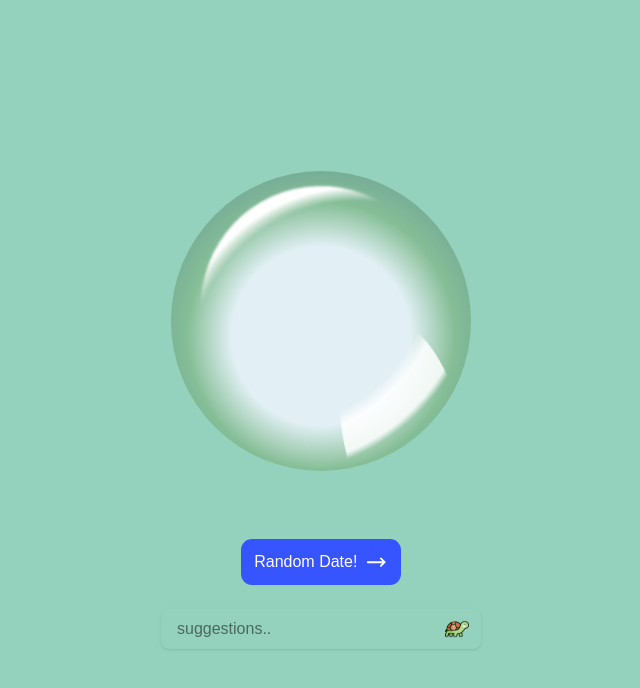
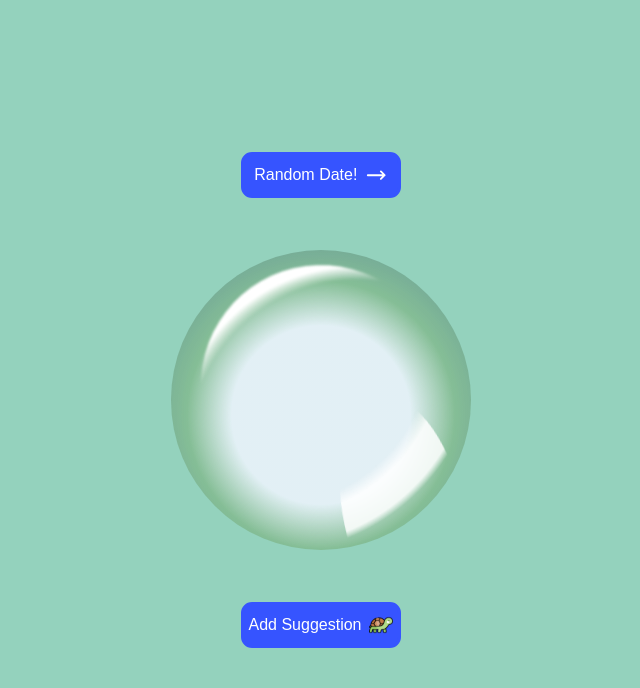
Before and after one commit to cejimenez57/date-ball, a Next.js app: page / in a window 1280 px wide. Shown: the top 688 px of the page, without its empty margins (319-959 px from the left). Built offline with nearby package versions, Linux system fonts and the light colour scheme.

Commit message:
Changed UI

```diff
--- a/app/page.tsx
+++ b/app/page.tsx
@@ -1,19 +1,14 @@
+"use client";
+
 export default function Home() {
   return (
     <div
-      className="min-h-screen flex flex-col items-center justify-center text-white"
+      className="min-h-screen flex flex-col items-center justify-center text-white relative"
       style={{ backgroundColor: '#94d2bd' }}
     >
-  {/* Ball */}
-  <div className="stage">
-        <figure className="ball bubble">
-          <span className="shadow"></span>
-        </figure>
-  </div>
 
-
-  {/* Button */}
-<button className="button mt-12">
+      {/* Random Date Button */}
+      <button className="button mb-8">
         <span className="text">Random Date!</span>
         <svg
           xmlns="http://www.w3.org/2000/svg"
@@ -30,20 +25,26 @@ export default function Home() {
         </svg>
       </button>
 
+      {/* Ball */}
+      <div className="stage my-8">
+        <figure className="ball bubble">
+          <span className="shadow"></span>
+        </figure>
+      </div>
 
-  {/* Text Box */}
-      <div className="mt-6 relative w-80">
-        <input
-          type="text"
-          placeholder="suggestions.."
-          className="w-full px-4 py-2 pr-12 rounded-lg text-black focus:outline-none focus:ring-2 focus:ring-[#274c77] shadow"
-        />
+      {/* Suggestion Button */}
+      <button
+        onClick={() => console.log("Open suggestion modal")}
+        className="button mt-8 cursor-pointer hover:bg-[#1f3b5c]"
+      >
+        <span>Add Suggestion</span>
         <img
           src="/turtle.png"
-          alt="Send"
-          className="absolute right-3 top-1/2 -translate-y-1/2 w-6 h-6 cursor-pointer hover:opacity-80 transition"
+          alt="Turtle"
+          className="w-6 h-6"
         />
+      </button>
+
     </div>
-    </div>
-  )
+  );
 }
```
Lines whose indentation alone changed are shown as unchanged.
